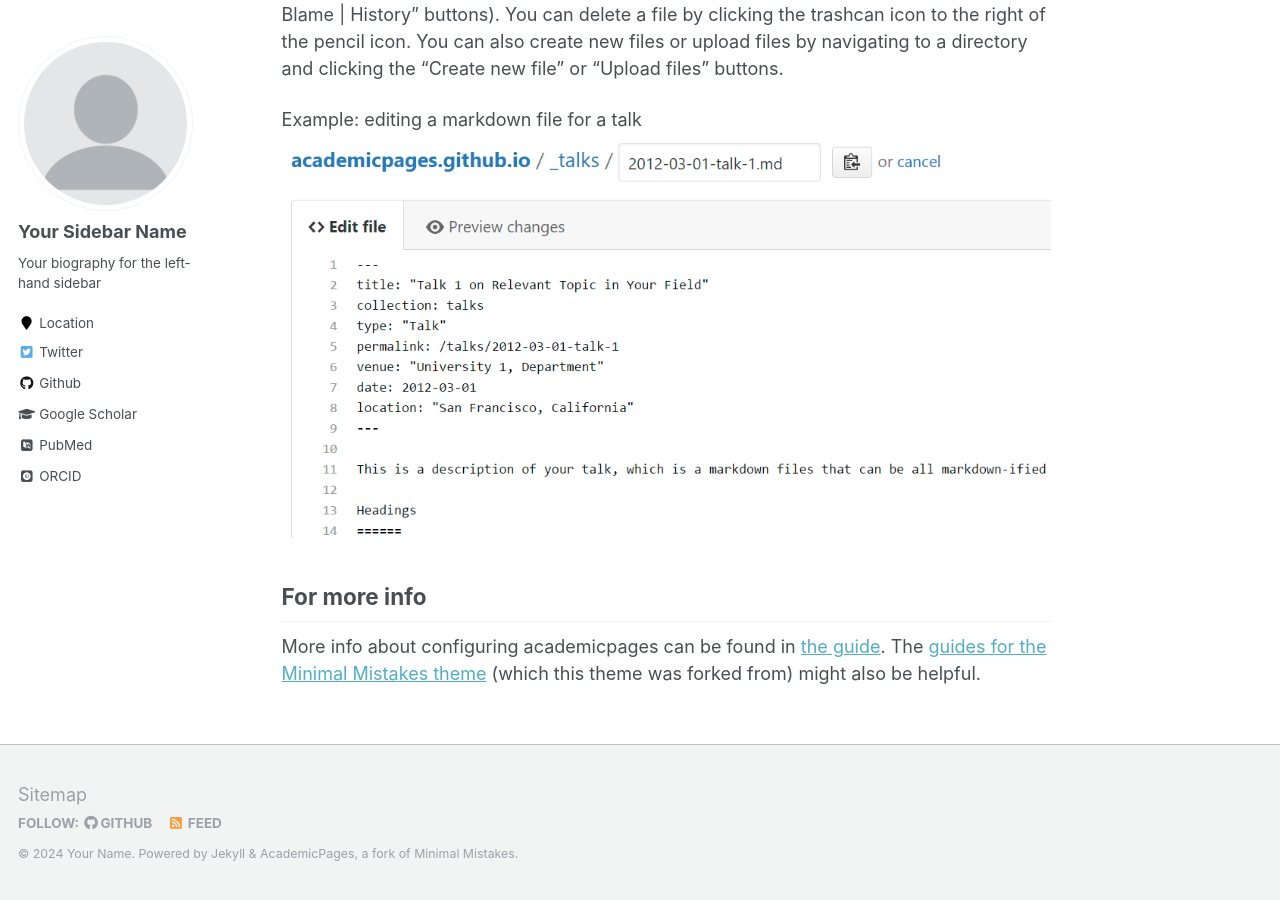
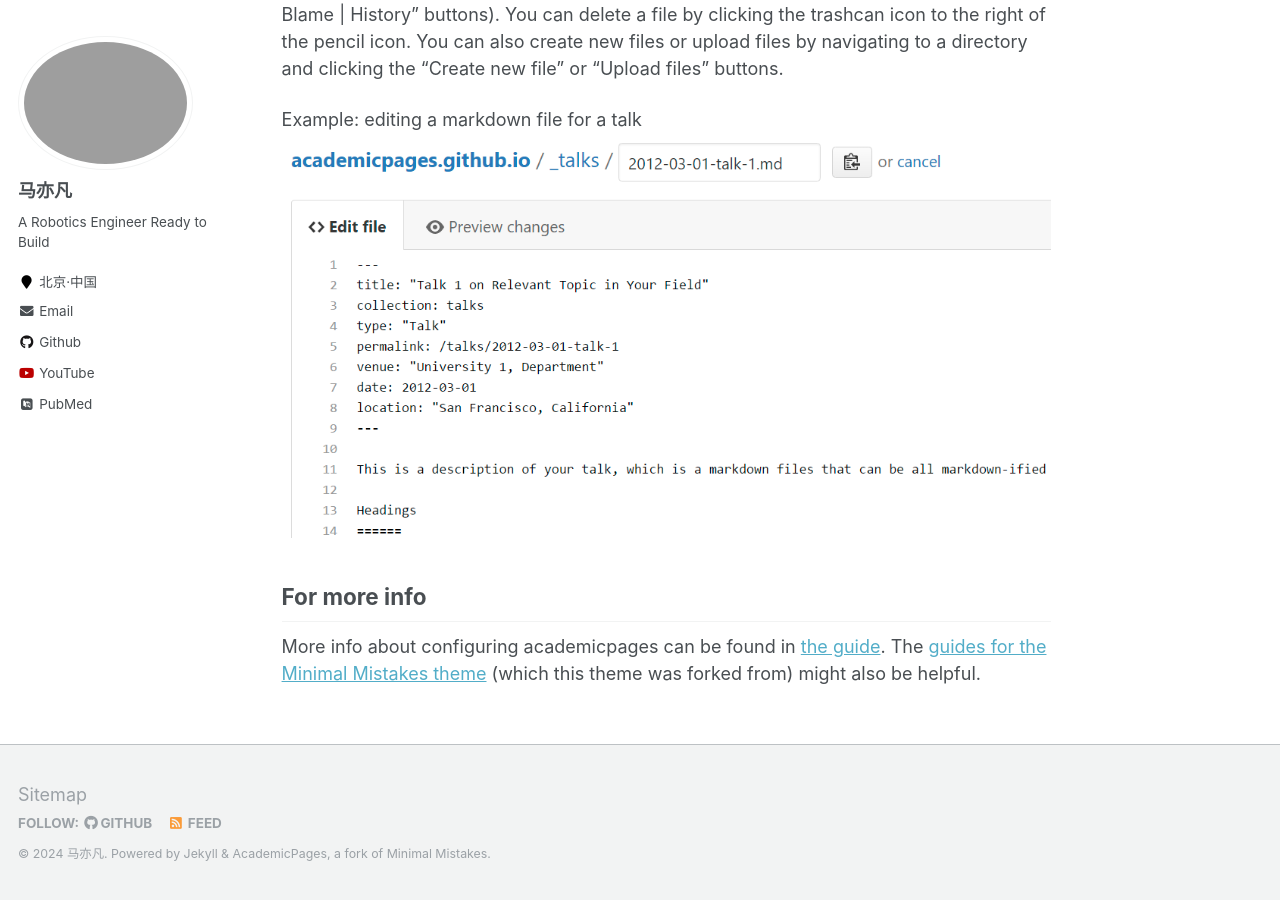
Before and after one commit to ifanma/ifanma.github.io, a Jekyll site: the page built from _pages/about.md, in a window 1280 px wide and 900 px high, scrolled down 2463 px. Built offline with Jekyll 4.4.1, drawn with Linux system fonts in a browser that asks for light colours; some web fonts are replaced; some of the changed text lies outside the part shown.

Commit message:
basic information

```diff
--- a/_config.yml
+++ b/_config.yml
@@ -7,13 +7,13 @@
 
 # Site Settings
 locale                   : "en-US"
-title                    : "Your Name / Site Title"
+title                    : "Inspiration"
 title_separator          : "-"
-name                     : &name "Your Name"
+name                     : &name "马亦凡"
 description              : &description "personal description"
-url                      : https://academicpages.github.io # the base hostname & protocol for your site e.g. "https://mmistakes.github.io"
+url                      : https://ifanma.github.io # the base hostname & protocol for your site e.g. "https://mmistakes.github.io"
 baseurl                  : "" # the subpath of your site, e.g. "/blog"
-repository               : "academicpages/academicpages.github.io"
+repository               : "ifanma/ifanma.github.io"
 teaser                   :  # filename of teaser fallback teaser image placed in /images/, .e.g. "500x300.png"
 breadcrumbs              : false # true, false (default)
 words_per_minute         : 160
@@ -80,14 +80,14 @@
 
 # Site Author
 author:
-  name             : "Your Sidebar Name"
-  avatar           : "profile.png"
-  bio              : "Your biography for the left-hand sidebar"
-  location         : "Location"
+  name             : "马亦凡"
+  avatar           : "head.jpg"
+  bio              : "A Robotics Engineer Ready to Build"
+  location         : "北京·中国"
   employer         :
   pubmed           : "https://www.ncbi.nlm.nih.gov/pubmed/?term=john+snow"
-  googlescholar    : "http://yourfullgooglescholarurl.com"
-  email            :
+  googlescholar    :
+  email            : "mayifan318@qq.com"
   researchgate     :  # example: "https://www.researchgate.net/profile/yourprofile"
   uri              :
   bitbucket        :
@@ -96,24 +96,24 @@
   flickr           :
   facebook         :
   foursquare       :
-  github           : "academicpages"
+  github           : "ifanma"
   google_plus      :
   keybase          :
   instagram        :
   impactstory      : #"https://profiles.impactstory.org/u/xxxx-xxxx-xxxx-xxxx"
   lastfm           :
   linkedin         :
-  orcid            : "http://orcid.org/yourorcidurl"
+  orcid            :
   pinterest        :
   soundcloud       :
   stackoverflow    : # http://stackoverflow.com/users/123456/username
   steam            :
   tumblr           :
-  twitter          : "replacethistwitterhandle"
+  twitter          :
   vine             :
   weibo            :
   xing             :
-  youtube          :
+  youtube          : "https://www.youtube.com/channel/UCRRa3wuIS8MCvxNSqZ2sKxw"
   wikipedia        :
 
 
```
